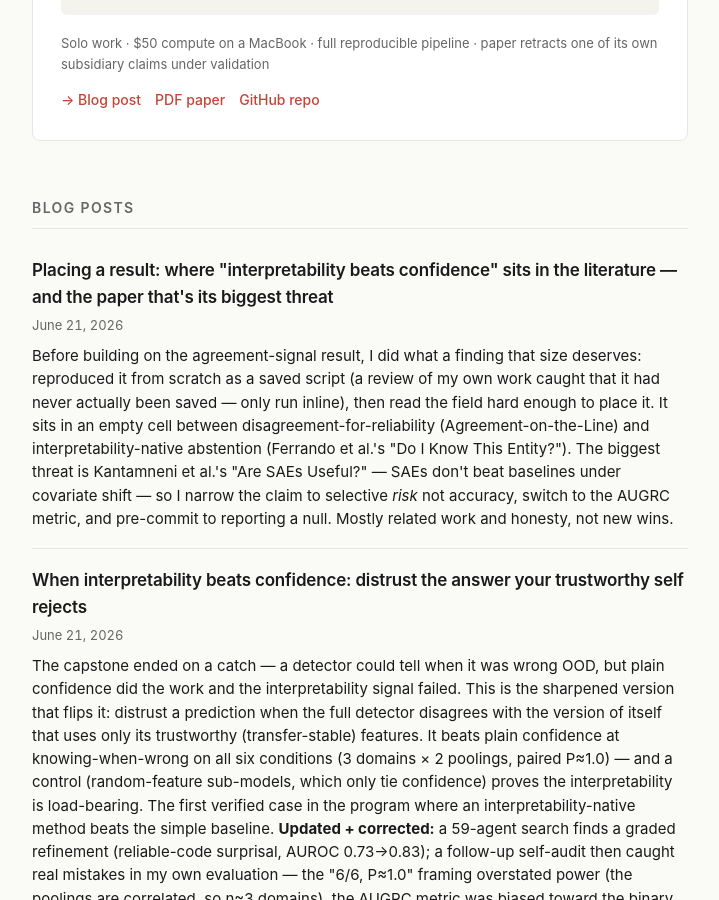
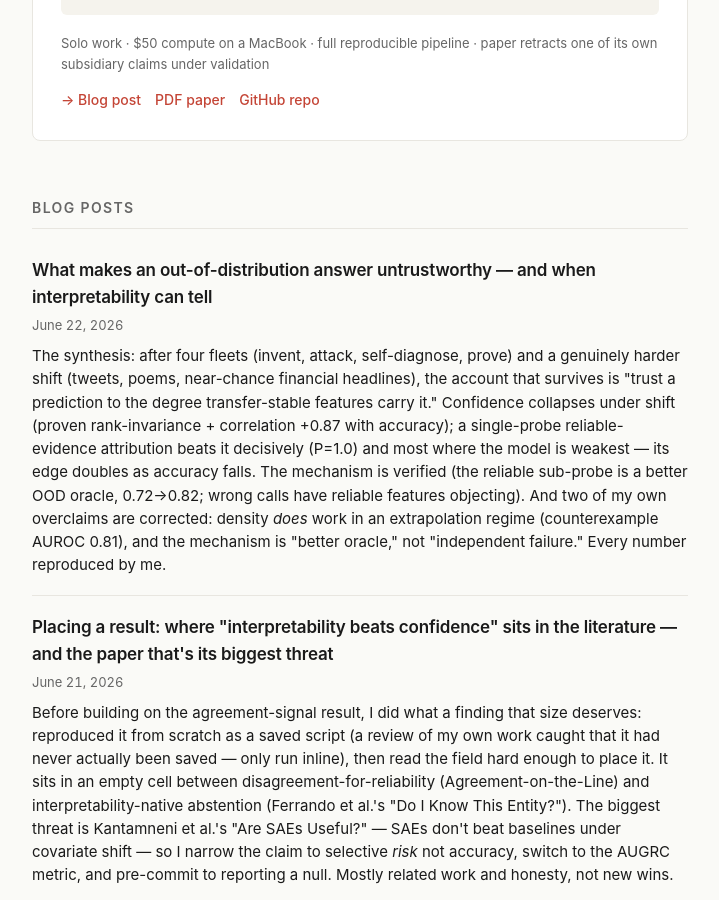
Before and after one commit to OE-GOD/OE-GOD.github.io, a Jekyll site: the page built from index.html, in a window 1280 px wide and 900 px high, scrolled down 1246 px. Shown: the whole window, without its empty margins (280-999 px from the left). Built offline with Jekyll 4.4.1, drawn with Linux system fonts in a browser that asks for light colours.

Commit message:
Add synthesis post: the reliable-feature account of OOD trust
Unified principle (trust ~ transfer-stable-feature evidence), proven confidence
rank-invariance, verified mechanism (reliable sub-probe is a better OOD oracle
0.72->0.82; wrong calls have reliable features objecting), best operationalization
(single-probe evidence attribution, P=1.0 vs confidence), graceful degradation
(edge doubles as model fails), and two self-corrections (density works in an
extrapolation regime, AUROC 0.81; mechanism is better-oracle not independent-failure).

Co-Authored-By: Claude Opus 4.8 (1M context) <noreply@anthropic.com>

```diff
--- a/index.html
+++ b/index.html
@@ -63,6 +63,12 @@ layout: home
   <h2>Blog posts</h2>
 
   <ul class="post-list">
+    <li class="post-item">
+      <a class="post-link" href="/2026/06/22/reliable-feature-account/">What makes an out-of-distribution answer untrustworthy — and when interpretability can tell</a>
+      <span class="post-date">June 22, 2026</span>
+      <p class="post-excerpt">The synthesis: after four fleets (invent, attack, self-diagnose, prove) and a genuinely harder shift (tweets, poems, near-chance financial headlines), the account that survives is "trust a prediction to the degree transfer-stable features carry it." Confidence collapses under shift (proven rank-invariance + correlation +0.87 with accuracy); a single-probe reliable-evidence attribution beats it decisively (P=1.0) and most where the model is weakest — its edge doubles as accuracy falls. The mechanism is verified (the reliable sub-probe is a better OOD oracle, 0.72→0.82; wrong calls have reliable features objecting). And two of my own overclaims are corrected: density <em>does</em> work in an extrapolation regime (counterexample AUROC 0.81), and the mechanism is "better oracle," not "independent failure." Every number reproduced by me.</p>
+    </li>
+
     <li class="post-item">
       <a class="post-link" href="/2026/06/21/placing-the-result/">Placing a result: where "interpretability beats confidence" sits in the literature — and the paper that's its biggest threat</a>
       <span class="post-date">June 21, 2026</span>
```
Also changed, not shown: _posts/2026-06-22-reliable-feature-account.md (added, +65 -0 lines).
